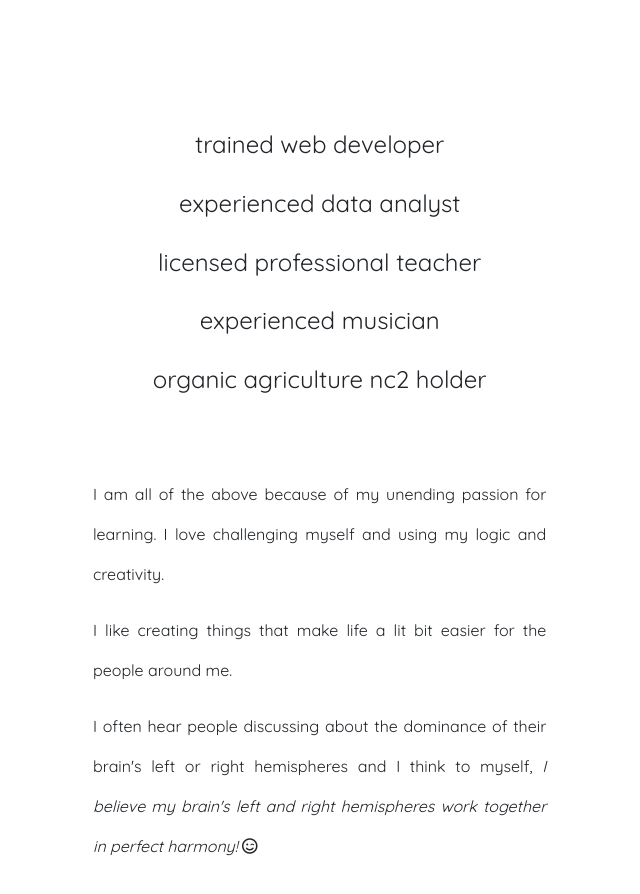
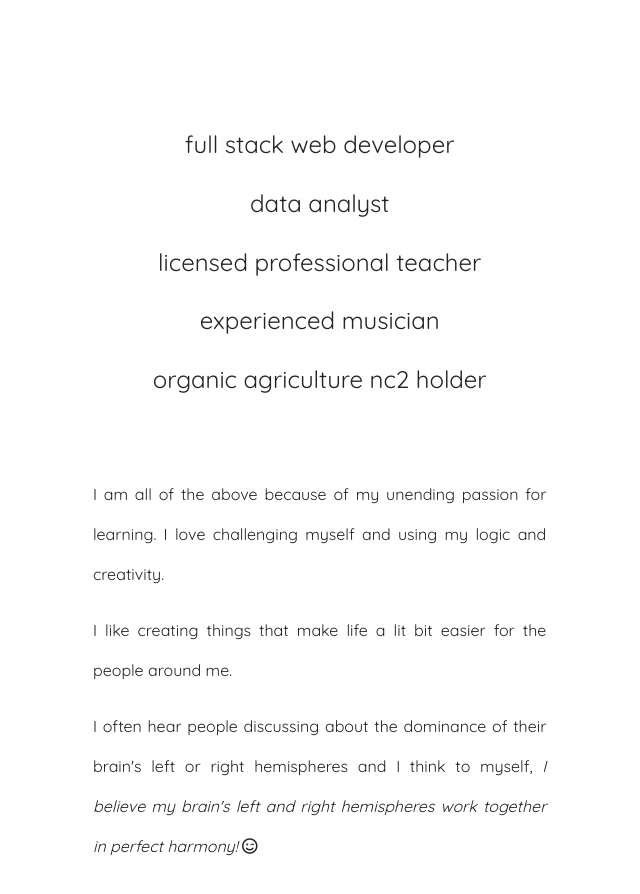
Before and after one commit to abigailsdominguez/portfolio, a plain HTML site: page index.html in a window 1280 px wide. Shown: the part 1120-2014 px from the top of the page, without its empty margins (612-1252 px from the left). Drawn offline with nearby package versions, Linux system fonts and the light colour scheme.

Commit message:
edit experience

```diff
--- a/index.html
+++ b/index.html
@@ -41,10 +41,10 @@
 				<div class="right">
 					<ul class="nav-list">
 						<li class="nav-item text-center">
-							<h4>Trained Web Developer</h4>
+							<h4>Full Stack Web Developer</h4>
 						</li>
 						<li class="nav-item text-center">
-							<h4>Experienced Data Analyst</h4>
+							<h4>Data Analyst</h4>
 						</li>
 						<li class="nav-item text-center">
 							<h4>Licensed Professional Teacher</h4>
```
